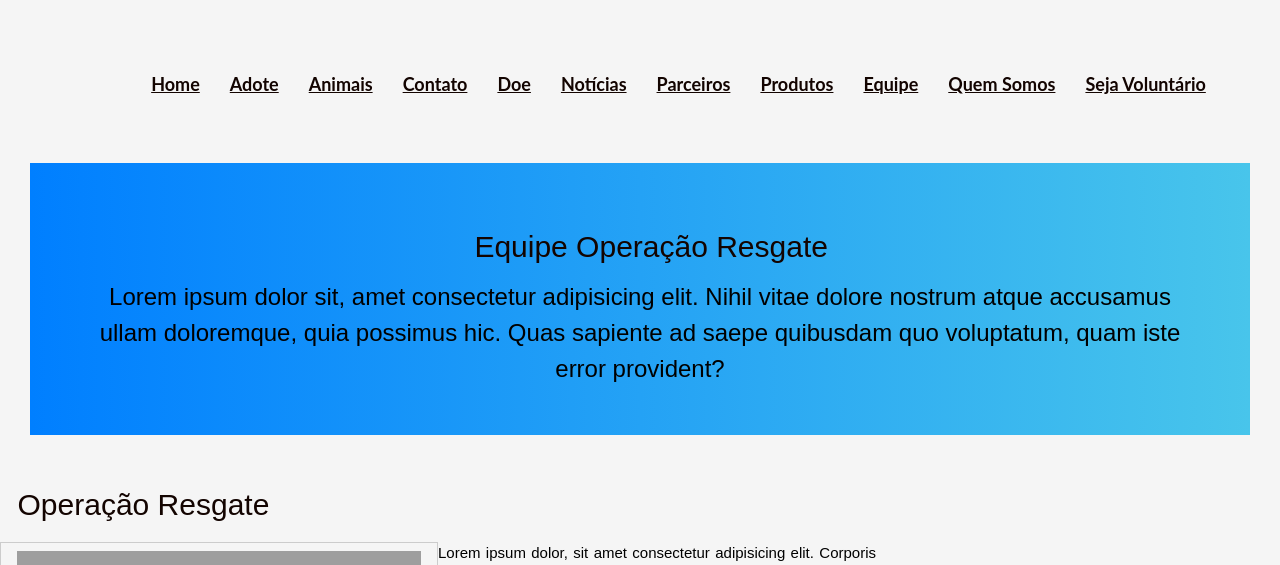
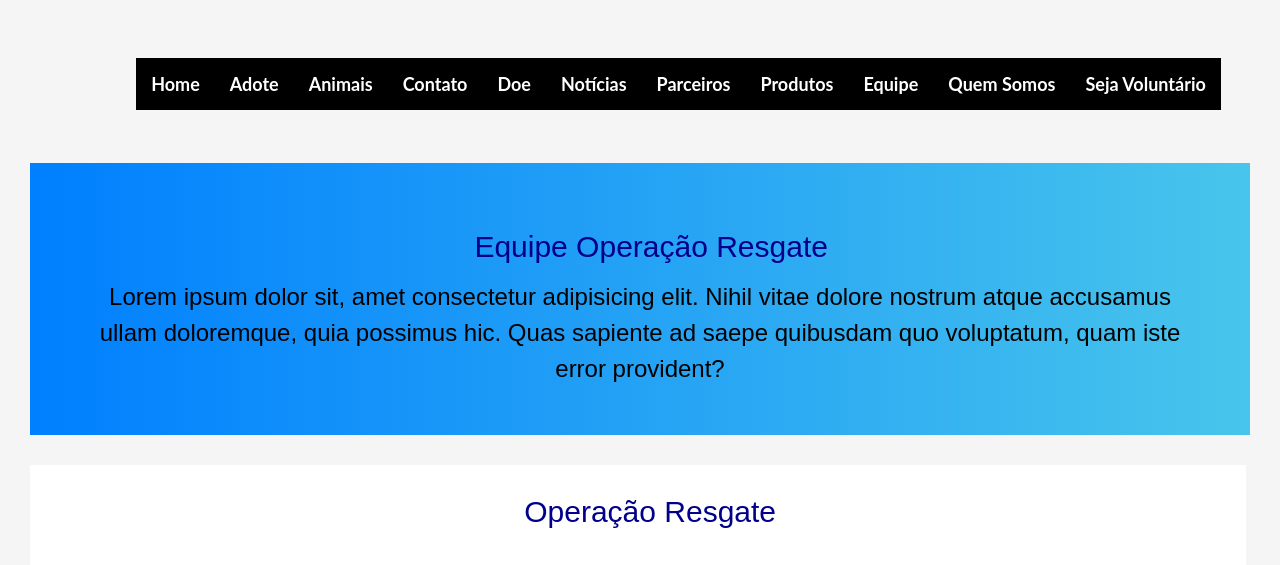
Before and after one commit to Grupo7ETEC/TCC-ETEC-Grupo7, a PHP site: page /noticias.html in a window 1280 px wide. Shown: the top 565 px of the page. Run offline with PHP 8.4, Linux system fonts and the light colour scheme; some libraries are stand-ins or nearby versions; grey boxes are pictures that could not be loaded.

Commit message:
formatação

```diff
--- a/estilos.css
+++ b/estilos.css
@@ -92,8 +92,7 @@
     font-weight: bold;
 }
 .menu li a:hover {
-    border:1px solid #000080;
-    color: #130400;
+    color: rgb(48, 182, 187);
 }
 @media screen and (min-width: 1280px) {
     .btn-menu {display: none;}
@@ -103,19 +102,23 @@
          line-height: 56px;
          float:right;
         background-color: #f5f5f5;
-         display: block !important;
+         display: block;
           position: static;}
     .menu li {
         padding: 0;
-        float: left;}
+        float: left;
+}
     .menu li a {
-        color: #130400;
+        color: white;
         font-size: 1em;
-         padding: 15px;
+        padding: 15px;
+        text-decoration: none;
+        background-color: #000;
+	overflow: auto;
+	clear: both;
+	margin-top: 10px;
     }
-    .menu li a:hover {
-        border:none;
-        color: #c9148c;}
+
 }
 /*BANNER*/
 .banner{
--- a/noticias.html
+++ b/noticias.html
@@ -11,54 +11,33 @@
     <link rel="shortcut icon" href="icones/favicon.ico" type="image/x-icon">
     <link href="https://fonts.googleapis.com/css2?family=Lato:400,300,700" rel="stylesheet" type="text.css">
     <link rel="stylesheet" href="estilos.css">
-    <!--AÇÔES-->
     <style>
-        .acoes img {
-            border-radius: 7px 7px 0 0;
-            width: 300px;
+
+        h2 {
+            color: darkblue;
             margin-top: 2%;
             margin-left: 2%;
-        }
-
-        h1 {
             text-align: center;
         }
 
-        h2 {
-            color: #130400;
-            margin-top: 2%;
-            margin-left: 2%;
-        }
-
-        a {
-            font-size: 1.5em;
-            color: #130400;
-            font-weight: 700;
-        }
-
         p {
-            margin-left: 10%;
+            text-align: justify;
+            font-size: 20px;
+            margin: 30px;
         }
 
         .noticias {
-            width: 70%;
+            width: 95%;
             float: left;
-            padding: 0 20px 20px 0;
+            background-color: white;
+            margin-left: 30px;
         }
-
-        .noticias h2 {
-            margin-bottom: 15px;
-        }
-
-        .noticias img {
-            border-radius: 5 px;
-            width: 50%;
+        img {
             float: left;
-
-        }
-
-        .noticias p {
-            text-align: justify;
+            margin: 30px 30px 30px 30px;
+            padding: 10px;
+            width: 40%;
+            height: auto;
         }
     </style>
 </head>
```
Also changed, not shown: other parts of noticias.html (+16 -8 lines), animais.html (+6 -5 lines), equipe.html (+0 -7 lines). Lines whose indentation alone changed are shown as unchanged.
